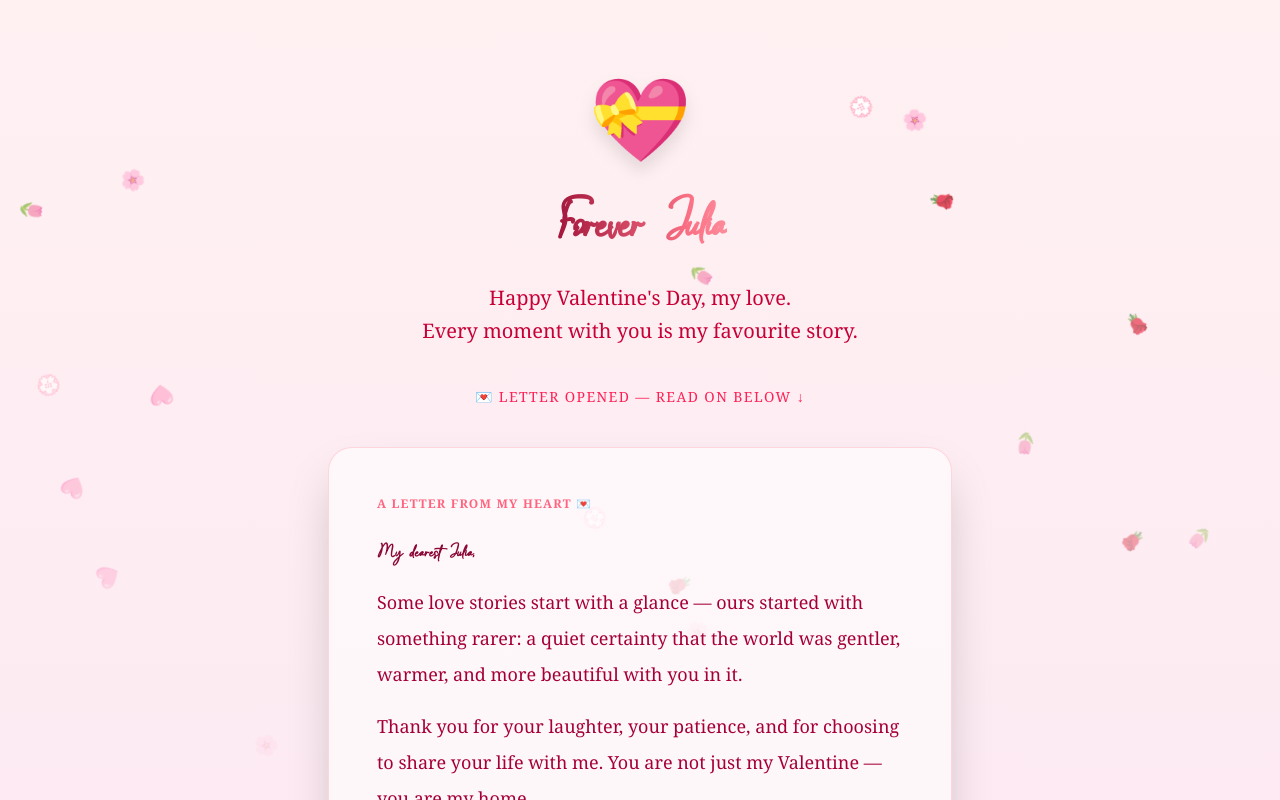
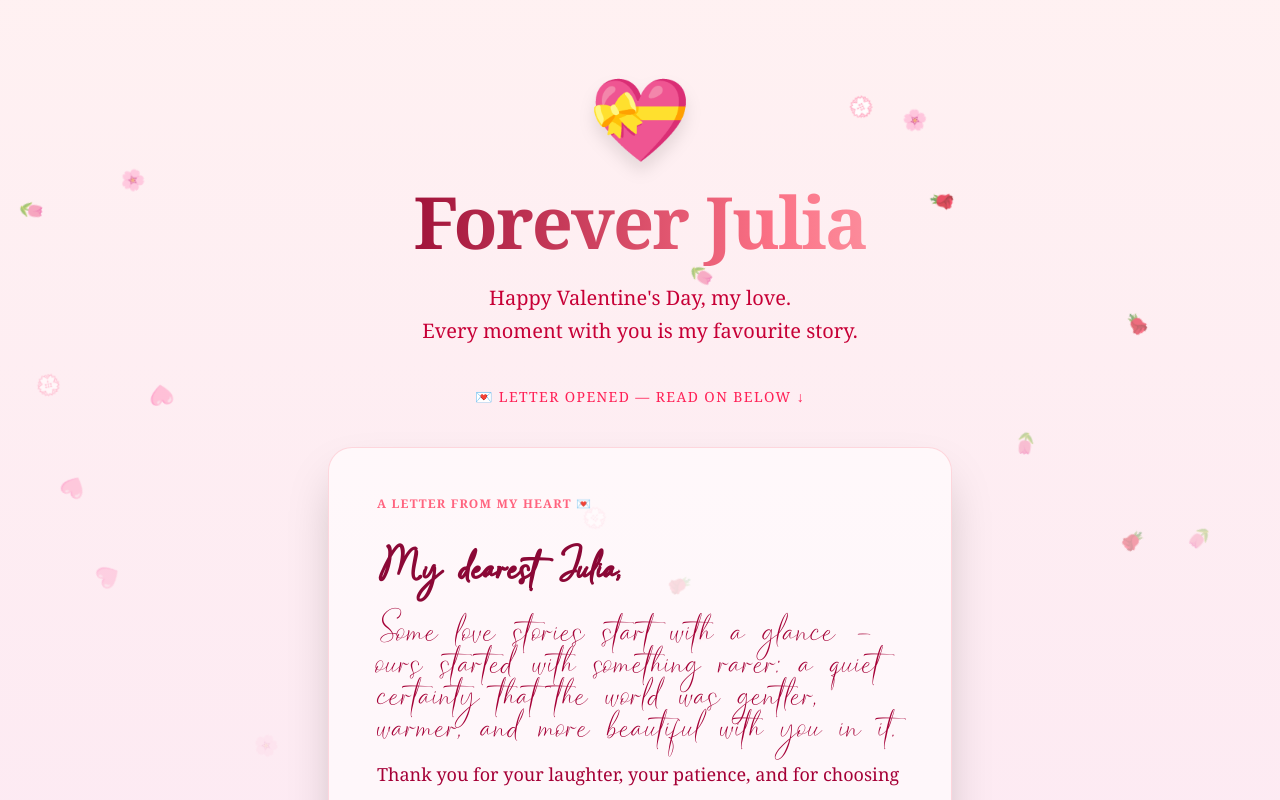
Before and after one commit to MilordVladyslav/foreverjulia, a Next.js app: page / in a window 1280 px wide. Both pictures are taken after a click on the button "Open love letter". Shown: the top 800 px of the page. Built offline with nearby package versions, Linux system fonts and the light colour scheme.

Commit message:
cursive text integration

```diff
--- a/app/globals.css
+++ b/app/globals.css
@@ -8,7 +8,7 @@
 @theme inline {
     --color-background: var(--background);
     --color-foreground: var(--foreground);
-    --font-display: var(--font-letta-rillok);
+    /*--font-display: var(--font-letta-rillok);*/
 }
 
 body {
@@ -104,6 +104,11 @@ body {
     -webkit-text-fill-color: transparent;
     background-clip: text;
     animation: shimmer 3.5s linear infinite;
+    font-family: Georgia, serif;
+
+}
+
+.cursive-text {
     font-family: var(--font-letta-rillok), Georgia, serif;
     font-style: italic;
 }
--- a/app/page.tsx
+++ b/app/page.tsx
@@ -125,6 +125,7 @@ export default function Home() {
                     Forever Julia
                 </h1>
 
+
                 <p className="text-rose-700 text-lg md:text-xl font-light max-w-md mt-4 leading-relaxed animate-fade-up-1">
                     Happy Valentine's Day, my love.
                     <br/>
@@ -150,12 +151,16 @@ export default function Home() {
                             A letter from my heart 💌
                         </p>
                         <p
-                            className="text-rose-900 text-2xl font-semibold mb-4"
+                            className="text-cursive text-rose-900 text-6xl font-semibold mb-4"
                             style={{fontFamily: "var(--font-letta-rillok), Georgia, serif", fontStyle: "italic"}}
                         >
                             My dearest Julia,
                         </p>
-                        <p className="text-rose-800 text-base md:text-lg leading-loose mb-4">
+                        <p
+                            className="text-rose-800 text-6xl leading-8 mb-4"
+                            style={{fontFamily: "var(--font-letta-rillok), Georgia, serif", fontStyle: "italic"}}
+                        >
+
                             Some love stories start with a glance — ours started with something rarer: a quiet certainty
                             that the world was gentler, warmer, and more beautiful with you in it.
                         </p>
@@ -196,7 +201,6 @@ export default function Home() {
             <section className="relative z-10 w-full max-w-3xl px-6 mt-16 animate-fade-up-4">
                 <h2
                     className="text-center text-3xl md:text-4xl font-bold text-rose-800 mb-10"
-                    style={{fontFamily: "var(--font-letta-rillok), Georgia, serif", fontStyle: "italic"}}
                 >
                     Flowers for you 🌸
                 </h2>
```
